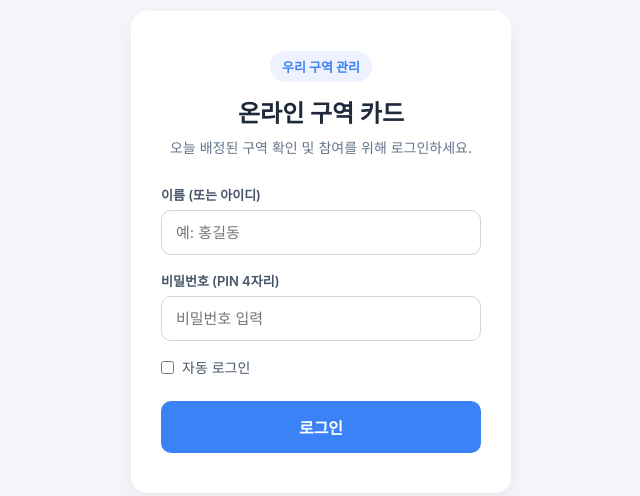
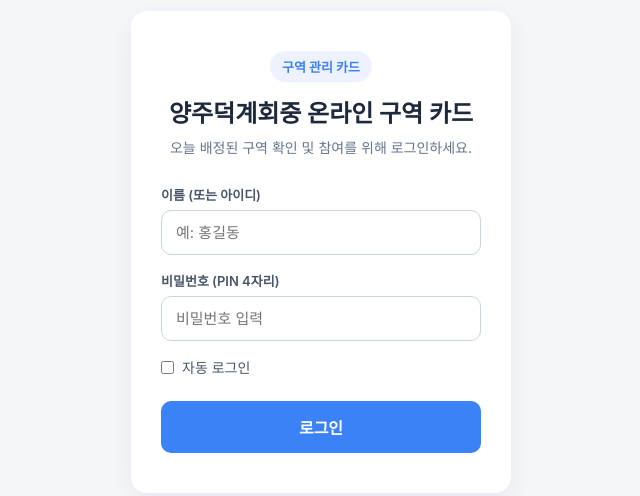
Before and after one commit to ehdgus5677/dkcard2, a plain HTML site: page index.html in a window 1280 px wide. Shown: the part 148-644 px from the top of the page, without its empty margins (319-959 px from the left). Drawn offline with Linux system fonts and the light colour scheme.

Commit message:
Add files via upload

```diff
--- a/index.html
+++ b/index.html
@@ -153,8 +153,8 @@
   <!-- 로그인 화면 -->
   <div id="loginView">
     <div class="login-container">
-      <span class="logo-badge">우리 구역 관리</span>
-      <h1>온라인 구역 카드</h1>
+      <span class="logo-badge">구역 관리 카드</span>
+      <h1>양주덕계회중 온라인 구역 카드</h1>
       <p class="subtitle">오늘 배정된 구역 확인 및 참여를 위해 로그인하세요.</p>
       <form id="loginForm">
         <div class="input-group">
```
